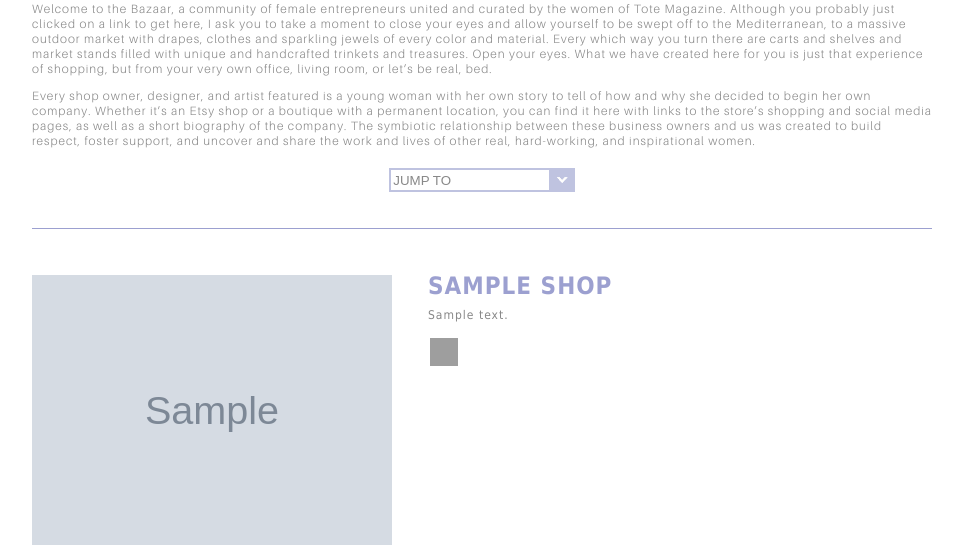
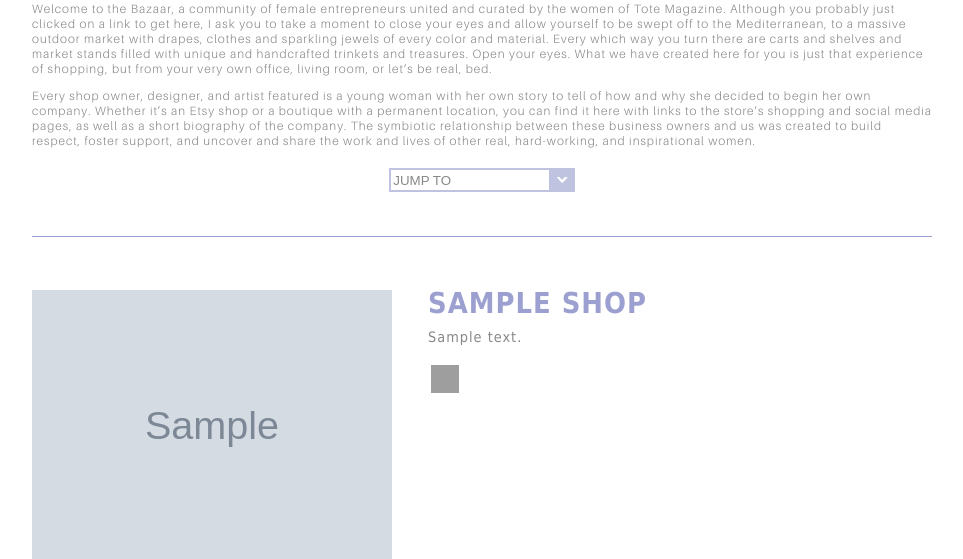
Before and after one commit to devonwarren/totemag, a Django app: template templates/bazaar.html in a window 1280 px wide. Shown: the part 380-939 px from the top of the page, without its empty margins (158-1121 px from the left). Run offline with Django 3.2, Linux system fonts and the light colour scheme; the template is opened without the code that fills it: most values are stand-ins (such as "Sample title", 1, 10 or a date in 2020); grey boxes marked "Sample" are stand-in pictures; some libraries are stand-ins or nearby versions; some web fonts are replaced; grey boxes are pictures that could not be loaded.

Commit message:
increase body font

```diff
--- a/static/css/style.css
+++ b/static/css/style.css
@@ -69,7 +69,7 @@ header nav a img { display: block; width: 17px; width: 25.5px; }
 #sidebar { left: -350px; }
 #contact { right: -350px; }
 #content { transition: width 1s, margin 1s; }
-#content article { font-family: 'Unna', tahoma; line-height: 1.4em; }
+#content article { font-family: 'Unna', tahoma; line-height: 1.4em; font-size: 1.2em; }
 #sidebar hr { margin: 40px 0 40px 40px; width: 100px; color: #fff; height: 1px; border-color: #fff; background: #fff; }
 #sidebar ul { list-style: none; }
 #sidebar ul.last { margin-bottom: 40px; }
```
